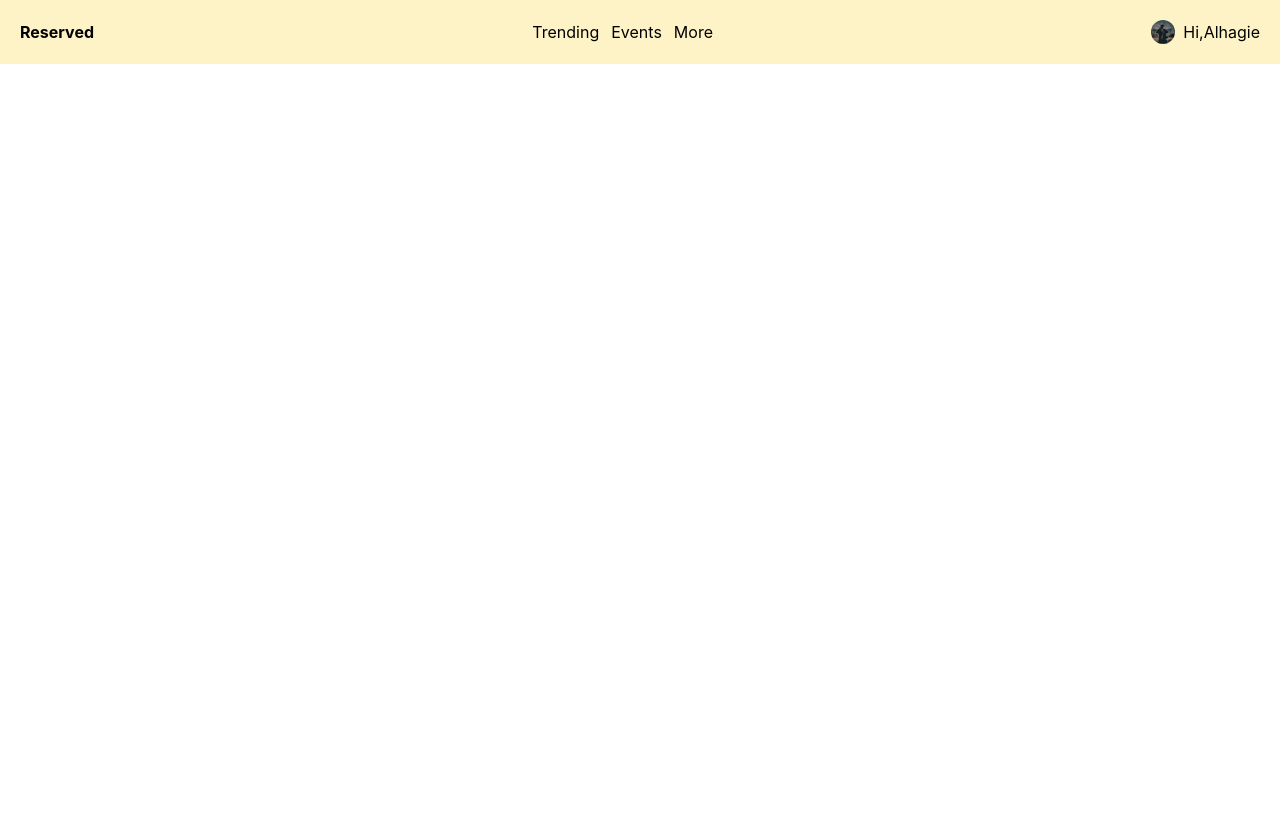
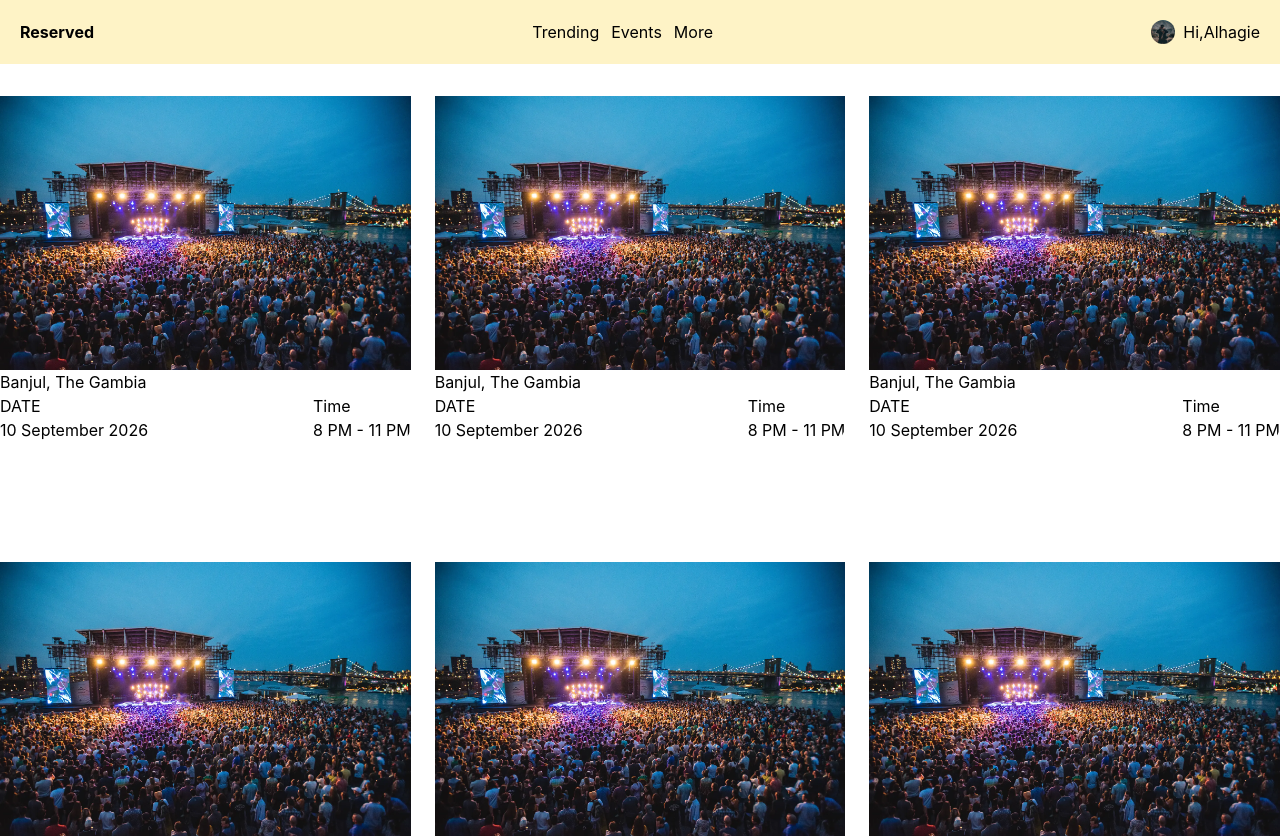
Before and after one commit to alaonit/Evently, a React (Vite) app: page / in a window 1280 px wide. Shown: the top 838 px of the page. Before the commit the page ends 800 px from the top, so only its background shows below. Built offline with nearby package versions, Linux system fonts and the light colour scheme.

Commit message:
Refactor code structure for improved readability and maintainability

```diff
--- a/src/App.jsx
+++ b/src/App.jsx
@@ -1,5 +1,7 @@
 import { useState } from "react"
 import Navbar from "./components/Navbar"
+import Hero from "./components/Hero"
+import EventCard from "./components/EventCard"
 
 function App() {
 
@@ -7,10 +9,21 @@ function App() {
     name: "Alhagie",
   })
 
+  const event = {
+    id: 1,
+    location: "Banjul, The Gambia",
+    date: "10 September 2026",
+    time: "8 PM - 11 PM",
+    image: "/concert.webp"
+  }
+
   return (
     <>
+      <Navbar user = {username.name}/>
       <main>
-        <Navbar user = {username.name}/>
+        <Hero>
+          <EventCard event={event}/>
+        </Hero>
       </main>
     </>
   )
--- a/src/components/EventCard.jsx
+++ b/src/components/EventCard.jsx
@@ -3,7 +3,7 @@
 function EventCard({event}){
   return(
     <>
-      <div className="rounded-2xl overflow-hidden bg-white">
+      <div className="rounded-2xl overflow-hidden bg-white pt-24">
 
         {/* IMAGE SECTION */}
         <div>
@@ -13,6 +13,19 @@ function EventCard({event}){
         {/* Info SECTION */}
         <div>
           <h2>{event.location}</h2>
+
+          <div className="flex justify-between items-center">
+            <div>
+              <h2>DATE</h2>
+              <p>{event.date}</p>
+            </div>
+
+
+            <div>
+              <h2>Time</h2>
+              <p>{event.time}</p>
+            </div>
+          </div>
         </div>
 
       </div>
--- a/src/components/Hero.jsx
+++ b/src/components/Hero.jsx
@@ -1,17 +1,18 @@
 
 import EventCard from "./EventCard"
 
-function Hero() {
+function Hero({children}) {
 
   return (
     <section>
       <div className="grid grid-cols-1 md:grid-cols-2 lg:grid-cols-3 gap-6">
-        <EventCard/>
-        <EventCard/>
-        <EventCard/>
-        <EventCard/>
-        <EventCard/>
-        <EventCard/>
+        {children}
+        {children}
+        {children}
+        {children}
+        {children}
+        {children}
+        {children}
       </div>
     </section>
   )
```
Also changed, not shown: public/concert.webp (added).
